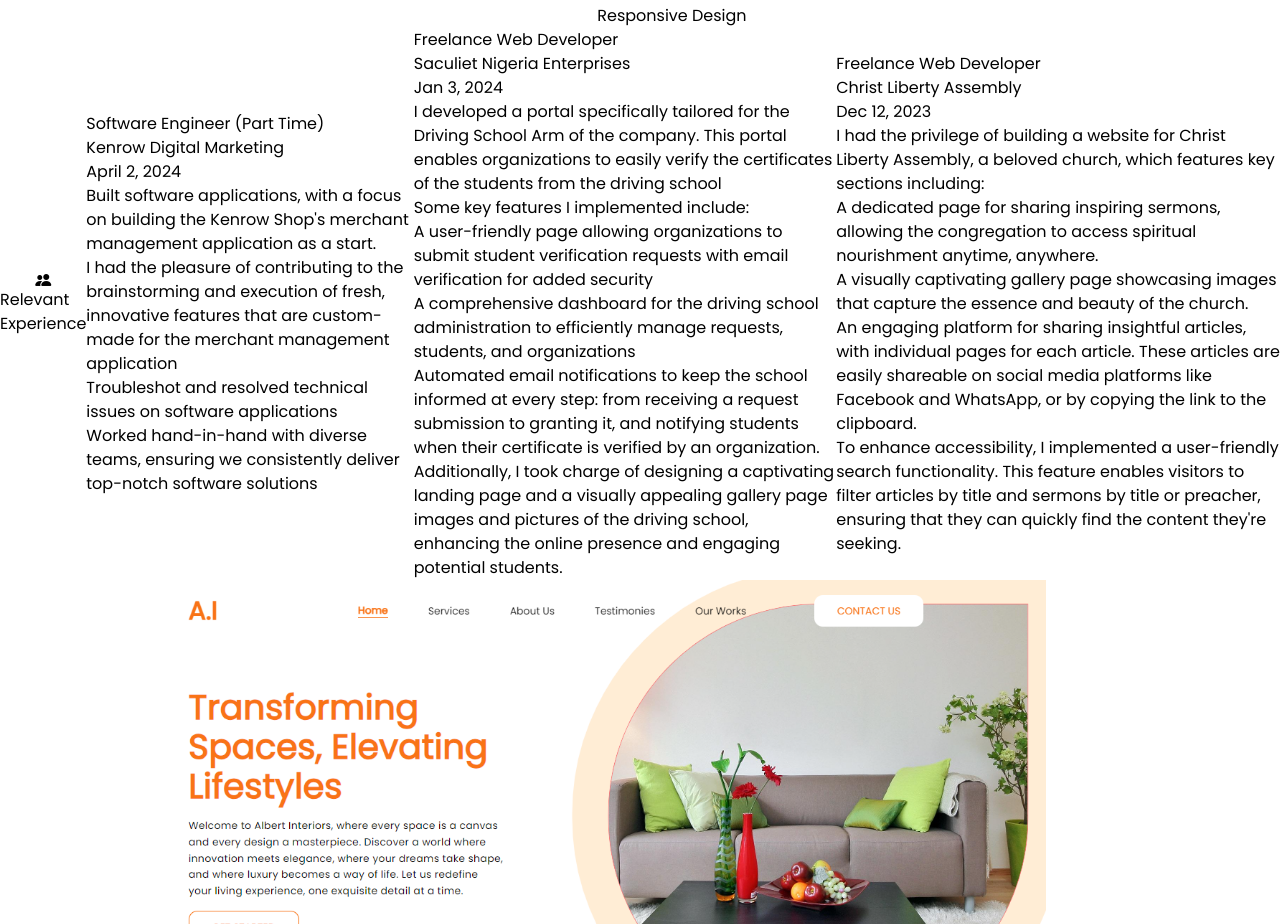
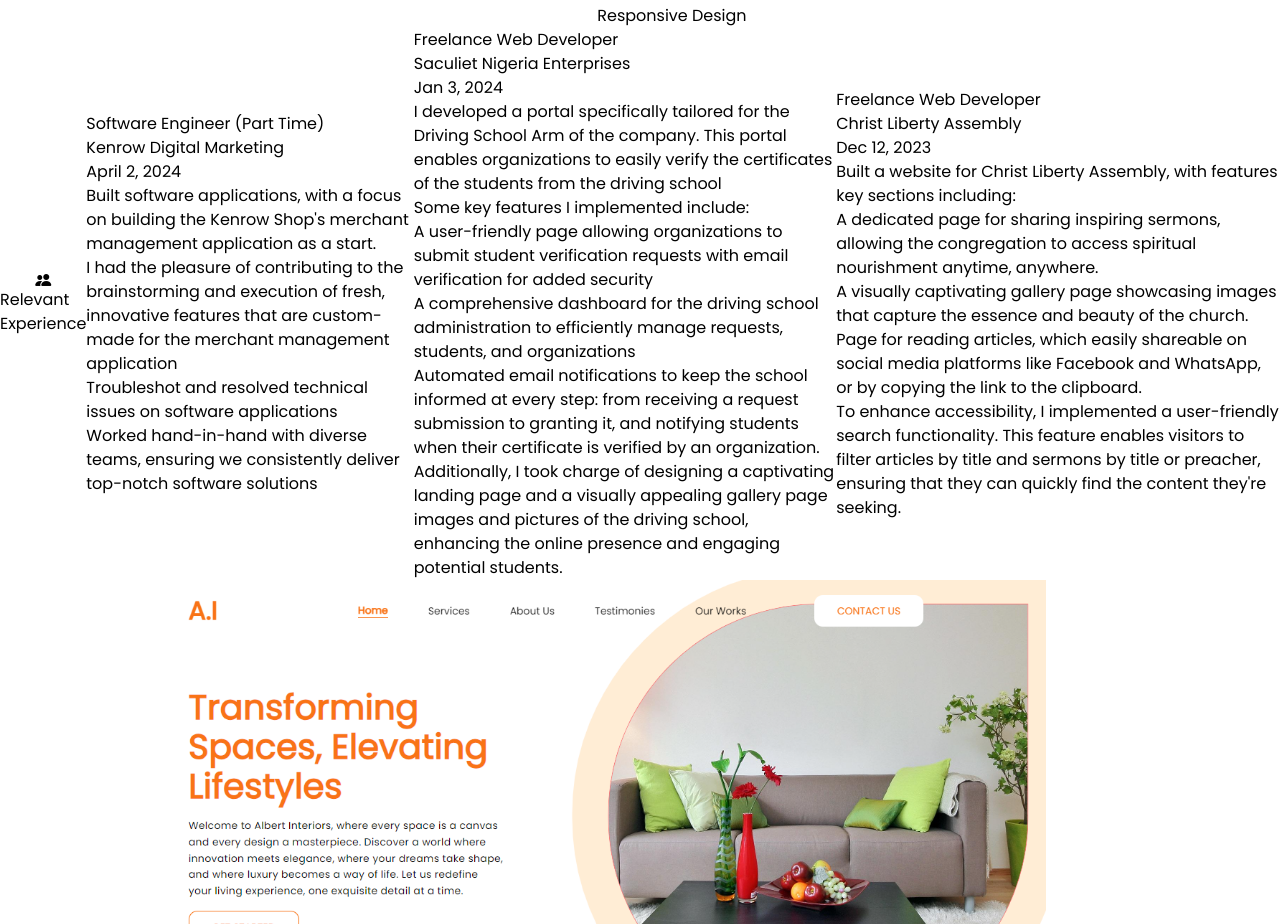
Before and after one commit to paixtechdom/my-portfolio, a React (Vite) app: page / in a window 1280 px wide. Shown: the part 1663-2587 px from the top of the page. Built offline with nearby package versions, Linux system fonts and the light colour scheme.

Commit message:
edited typo errors

```diff
--- a/src/Pages/Experience.jsx
+++ b/src/Pages/Experience.jsx
@@ -38,12 +38,12 @@ export const Experience = () => {
             organization: 'Christ Liberty Assembly',
             date: 'Dec 12, 2023',
             intro: [
-                "I had the privilege of building a website for Christ Liberty Assembly, a beloved church, which features key sections including:"
+                "Built a website for Christ Liberty Assembly, with features key sections including:"
             ],
             responsibility: [
                 'A dedicated page for sharing inspiring sermons, allowing the congregation to access spiritual nourishment anytime, anywhere.',
                 'A visually captivating gallery page showcasing images that capture the essence and beauty of the church.',
-                'An engaging platform for sharing insightful articles, with individual pages for each article. These articles are easily shareable on social media platforms like Facebook and WhatsApp, or by copying the link to the clipboard.',
+                'Page for reading articles, which easily shareable on social media platforms like Facebook and WhatsApp, or by copying the link to the clipboard.',
 
                 "To enhance accessibility, I implemented a user-friendly search functionality. This feature enables visitors to filter articles by title and sermons by title or preacher, ensuring that they can quickly find the content they're seeking."
             ]
```
